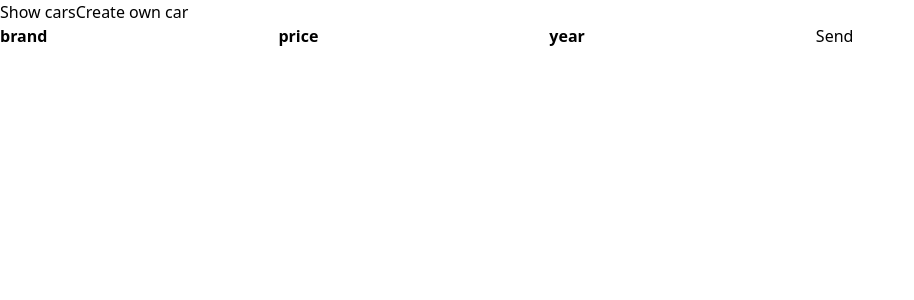
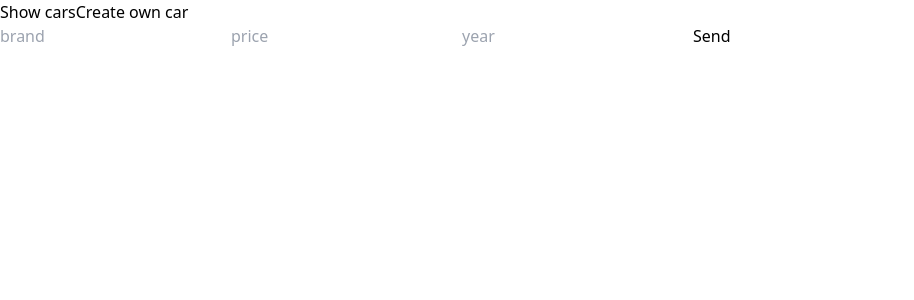
Before and after one commit to IhorArseniuk/react, a React (Vite) app: page /formCreate in a window 1280 px wide. Shown: the top 300 px of the page, without its empty margins (0-914 px from the left). Built offline with nearby package versions, Linux system fonts and the light colour scheme.

Commit message:
done hw5 all

```diff
--- a/src/components/cars components/CarComponent.tsx
+++ b/src/components/cars components/CarComponent.tsx
@@ -1,17 +1,25 @@
-import type {FC} from "react";
+import {type FC} from "react";
 import type {CarType} from "../../models/CarType.ts";
+import {deleteCar} from "../../service/CarsApi.tsx";
+
 type CarProps={
+
     car: CarType
 }
 
 export const CarComponent:FC<CarProps> = ({car}) => {
+    const onButtonClick = async  (id:number)=>{return  await deleteCar(id)
+    }
+
     return (
         <div className={'flex flex-col p-2 border-4'} key={car.id}>
-        <ul>
-            {Object.entries(car).map(([key,value],index)=>(
-                <li  className={'border-2 p-2 border-green-700 bg-lime-400'} key={index}>{key}-{String(value)}</li>
-            ))}
-        </ul>
+            <ul>
+                {Object.entries(car).map(([key, value], index) => (
+                    <li className={'border-2 p-2 border-green-700 bg-lime-400'} key={index}>{key}-{String(value)}</li>
+                ))}
+                <button  className="focus:outline-none text-white bg-red-700 hover:bg-red-800 focus:ring-4 focus:ring-red-300 font-medium rounded-lg text-sm px-5 py-2.5 me-2 mb-2 dark:bg-red-600 dark:hover:bg-red-700 dark:focus:ring-red-900" onClick={()=>onButtonClick(car.id)}>Delete</button>
+            </ul>
         </div>
     );
+
 };
--- a/src/components/cars components/CarsComponent.tsx
+++ b/src/components/cars components/CarsComponent.tsx
@@ -10,7 +10,7 @@ export const CarsComponent = () => {
     useEffect(()=>{
       getCars()
           .then(res=>{setCars(res)})
-},[])
+},[cars])
 
     return (
         <div className={' grid grid-cols-2 gap-2'}>
--- a/src/components/form components/CarFormComponent.tsx
+++ b/src/components/form components/CarFormComponent.tsx
@@ -21,19 +21,19 @@ return (
             <div>
         <form  className={'flex gap-2 align-middle justify-center'} onSubmit={handleSubmit(customHandleSubmit)}>
 
-            <label className={'flex flex-col'}><b>brand</b>
-            <input className={' border-2 border-green-700'} type={'text'} {...register('brand')}/>
+            <label className={'flex flex-col'}>
+            <input className={' border-2 border-green-700'} placeholder={'brand'} type={'text'} {...register('brand')}/>
                 {errors.brand && <div>{errors.brand.message}</div>}
             </label>
-            <label className={'flex flex-col'}><b>price</b>
-                <input className={'border-2 border-purple-800'} type={'number'} {...register('price')}/>
+            <label className={'flex flex-col'}>
+                <input className={'border-2 border-purple-800'} placeholder={'price'} type={'number'} {...register('price')}/>
                 {errors.price && <div>{errors.price.message}</div>}
             </label>
-            <label className={'flex flex-col '}><b>year</b>
-            <input className={'border-2 border-amber-300'} type={'number'} {...register('year')}/>
+            <label className={'flex flex-col '}>
+            <input className={'border-2 border-amber-300'} type={'number'} placeholder={'year'} {...register('year')}/>
                 {errors.year && <div>{errors.year.message}</div>}
             </label>
-                <button type={"submit"} className={'border-2 border-amber-700 bg-lime-400 h-10'} disabled={!isValid}>Send</button>
+                <button type={"submit"} className={'focus:outline-none text-white bg-red-700 hover:bg-red-800 focus:ring-4 focus:ring-red-300 font-medium rounded-lg text-sm px-5 py-2.5 me-2 mb-2 dark:bg-red-600 dark:hover:bg-red-700 dark:focus:ring-red-900'} disabled={!isValid}>Send</button>
         </form>
 
             </div>
--- /dev/null
+++ b/src/components/menu/MenuComponent.tsx
@@ -0,0 +1,15 @@
+import {useNavigate} from "react-router";
+
+export const MenuComponent = () => {
+    const navigate=useNavigate()
+    const onButtonClick_1 = ()=>{navigate('formCreate')}
+
+    const onButtonClick = ()=>{navigate('cars')}
+
+    return (
+        <><div className={'flex gap-3'}>
+            <button className={' p-2 text-shadow-lg/20 border-4 rounded-b outline-1 border-red-950'} onClick={onButtonClick}>Show cars</button>
+            <button className={' p-2 text-shadow-lg/20 border-4 rounded-b outline-1 border-green-700'} onClick={onButtonClick_1}>Create own car</button>
+        </div></>
+    );
+};
--- a/src/layouts/MainLayout.tsx
+++ b/src/layouts/MainLayout.tsx
@@ -1,19 +1,13 @@
-import {Outlet, useNavigate} from "react-router";
+import {Outlet} from "react-router";
+import {MenuComponent} from "../components/menu/MenuComponent.tsx";
 
 
 
 export const MainLayout = () => {
-    const navigate=useNavigate()
-    const onButtonClick_1 = ()=>{navigate('formCreate')}
-
-    const onButtonClick = ()=>{navigate('cars')}
 
     return (
         <div>
-            <div className={'flex gap-3'}>
-            <button className={' p-2 text-shadow-lg/20 border-4 rounded-b outline-1 border-red-950'} onClick={onButtonClick}>Show cars</button>
-                <button className={' p-2 text-shadow-lg/20 border-4 rounded-b outline-1 border-green-700'} onClick={onButtonClick_1}>Create own car</button>
-            </div>
+            <MenuComponent/>
             <Outlet/>
         </div>
     );
--- a/src/service/CarsApi.tsx
+++ b/src/service/CarsApi.tsx
@@ -3,7 +3,7 @@ import type {CarPostType, CarType} from "../models/CarType.ts";
 
 
 export const axiosInstance= axios.create({
-    baseURL:'http://owu.linkpc.net/carsAPI/v1/',
+    baseURL:'http://owu.linkpc.net/carsAPI/v1',
     headers:{}
 });
 
@@ -16,3 +16,8 @@ export const postCar= async (car:CarPostType):Promise<CarPostType>=>{
 
     return data
 }
+
+export const deleteCar = async (id:number):Promise<void>=>{
+    const {data}=await axiosInstance.delete(`/cars/${id}`)
+    return data
+}
--- a/src/validators/CarValidator.ts
+++ b/src/validators/CarValidator.ts
@@ -4,15 +4,15 @@ export const carValidator=Joi.object({
 id:Joi.number().min(1).messages({
     "number.min":"id is to short"
 }),
-    brand:Joi.string().required().min(1).max(30).pattern(/[a-zA-Z]+/).messages({
+    brand:Joi.string().required().min(1).max(30).pattern(/^[a-zA-Zа-яА-яёЁіІїЇєЄҐґ]{1,20}$/).messages({
         "string.min":"name of brand is to short",
         "string.max":"name of brand is to long",
     }),
-    price:Joi.number().required().min(1000).max(9999999).messages({
+    price:Joi.number().required().min(1000).max(1000000).messages({
         "number.min":"price is to small",
         "number.max":"price is to big",
     }),
-    year:Joi.number().required().min(1870).max(2025).messages({
+    year:Joi.number().required().min(1990).max(2025).messages({
         "number.min":"year is incorrect",
         "number.max":"year is unreal",
     })
```
